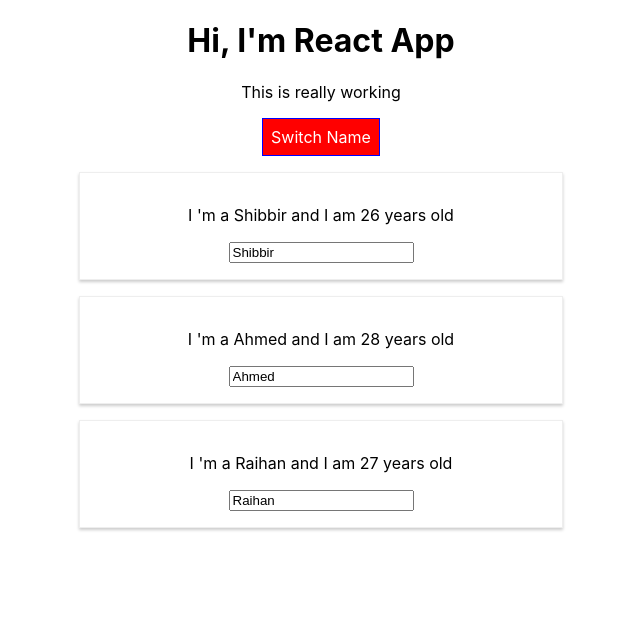
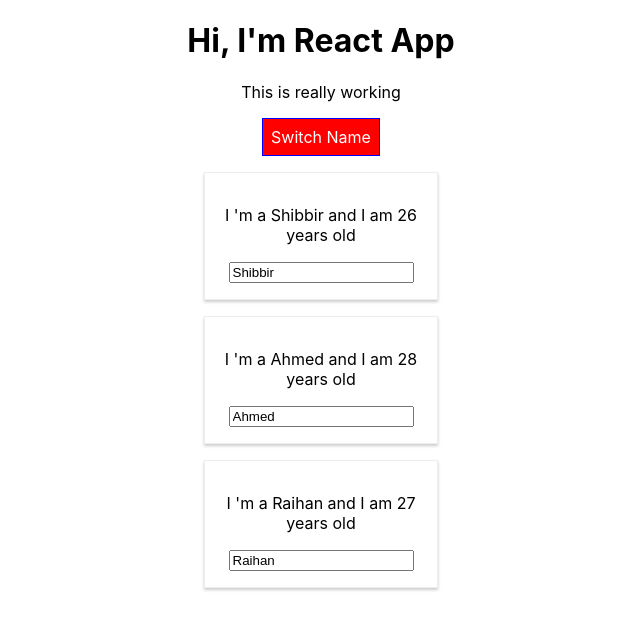
Before and after one commit to shibbirweb/reactjs-practice, a React (Create React App) app: page / in a window 1280 px wide. Both pictures are taken after a click on the button "Switch Name". Shown: the top 630 px of the page, without its empty margins (319-959 px from the left). Built offline with nearby package versions, Linux system fonts and the light colour scheme.

Commit message:
Complete 5.Styling React Components & Elements

```diff
--- a/src/App.css
+++ /dev/null
@@ -1,11 +0,0 @@
-.App {
-  text-align: center;
-}
-
-.red {
-  color: red;
-}
-
-.bold{
-  font-weight: bold;
-}
--- a/src/App.js
+++ b/src/App.js
@@ -1,11 +1,11 @@
 import React, {Component} from 'react';
-import './App.css';
+import classes from './App.module.css';
 //import Radium, {StyleRoot} from 'radium'
-import styled from 'styled-components'
+//import styled from 'styled-components'
 import Person from './Person/Person';
 
 
-const StyledButton = styled.button`
+/*const StyledButton = styled.button`
     background-color: ${props => props.alt ? 'red' : 'green'};
     color: white;
     font: inherit;
@@ -17,7 +17,7 @@
         background-color: ${props => props.alt ? 'salmon' : 'lightgreen'};
         color: black;
     }
-`
+`*/
 
 class App extends Component {
 
@@ -83,6 +83,7 @@
         }*/
 
         let persons = null;
+        let btnClass = '';
 
         if (this.state.showPersons) {
             persons = (
@@ -106,31 +107,32 @@
                 backgroundColor: 'salmon',
                 color: 'black'
             }*/
+
+            btnClass = classes.Red;
         }
 
         //let classes = ['red', 'bold'].join(' ');
-        const classes = [];
+        const assignedClasses = [];
 
         if (this.state.persons.length <= 2){
-            classes.push('red') // classes = ['red']
+            assignedClasses.push(classes.red) // classes = ['red']
         }
         if (this.state.persons.length <= 1){
-            classes.push('bold') // classes = ['red bold']
+            assignedClasses.push(classes.bold) // classes = ['red bold']
         }
 
 
         return (
             /*<StyleRoot>*/
-                <div className="App">
+                <div className={classes.App}>
                     <h1>Hi, I'm React App</h1>
-                    <p className={classes.join(' ')}>This is really working</p>
+                    <p className={assignedClasses.join(' ')}>This is really working</p>
 
-                    <StyledButton
-                        alt={this.state.showPersons}
+                    <button className={btnClass}
                         onClick={this.togglePersonsHandler}
 
                     >Switch Name
-                    </StyledButton>
+                    </button>
 
                     {persons}
                 </div>
--- /dev/null
+++ b/src/App.module.css
@@ -0,0 +1,33 @@
+.App {
+  text-align: center;
+}
+
+.red {
+  color: red;
+}
+
+.bold{
+  font-weight: bold;
+}
+
+.App button {
+  background-color: green;
+  color: white;
+  font: inherit;
+  border: 1px solid blue;
+  padding: 8px;
+  cursor: pointer;
+}
+
+.App button:hover {
+  background-color: lightgreen;
+  color: black;
+}
+
+.App button.Red{
+  background-color: red;
+}
+
+.App button.Red:hover{
+  background-color: salmon;
+}
--- a/src/Person/Person.js
+++ b/src/Person/Person.js
@@ -1,20 +1,7 @@
 import React from 'react'
-//import './Person.css';
+import classes from './Person.module.css';
 //import Radium from "radium";
-import styled from 'styled-components'
 
-const StyledDiv = styled.div`
-            width: 60%;
-            margin: 16px auto;
-            border: 1px solid #eee;
-            box-shadow: 0 2px 3px #ccc;
-            padding: 16px;
-            text-align: center;
-
-            @media (min-width: 500px) {
-                width: 450px;
-            }
-        `;
 
 const person = (props) => {
 
@@ -29,14 +16,14 @@
 
     return (
         /*<div className="Person" /!*style={style}*!/>*/
-        <StyledDiv>
+        <div className={classes.Person}>
             < p
                 onClick={props.click}> I
                 'm a {props.name} and I am {props.age} years old</p>
             < p> {props.children}
             </p>
             <input type="text" onChange={props.changed} value={props.name}/>
-        </StyledDiv>
+        </div>
     )
 };
 
--- a/src/Person/Person.css
+++ b/src/Person/Person.module.css
@@ -1,5 +1,5 @@
 .Person{
-    width: 60%;
+    width: 80%;
     margin: 16px auto;
     border: 1px solid #eee;
     box-shadow: 0 2px 3px #ccc;
@@ -7,9 +7,8 @@
     text-align: center;
 }
 
-/*
-@media (min-width: 500px) {
+@media (min-width: 800px) {
     .Person{
-        width: 450px;
+        width: 200px;
     }
-}*/
+}
```
